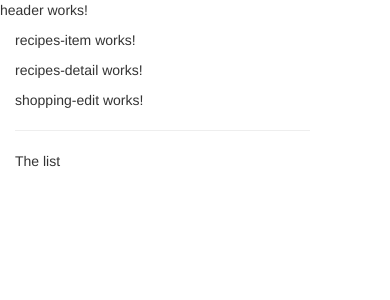
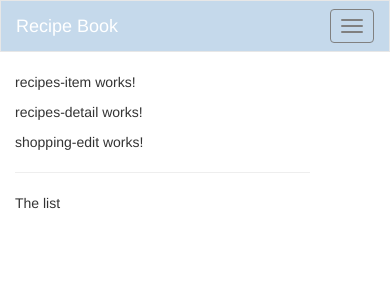
Before and after one commit to js-gibsonplu/shopping-list, an Angular app: page / in a window 390 px wide. Shown: the top 300 px of the page. Built offline with nearby package versions, Linux system fonts and the light colour scheme.

Commit message:
adjusted styling and added hamburger on collapse

```diff
--- a/src/app/components/header/header.component.css
+++ b/src/app/components/header/header.component.css
@@ -0,0 +1,19 @@
+/* *Overrides base Bootstrap styling */
+nav,
+.navbar,
+.navbar-default a {
+  color: white;
+}
+
+.icon-bar {
+  background-color: gray !important;
+}
+
+.navbar-toggle {
+  border-color: gray !important;
+}
+
+.navbar-toggle:hover {
+  background-color: rgba(0, 0, 0, 0.1);
+}
+/* * */
--- a/src/app/components/header/header.component.html
+++ b/src/app/components/header/header.component.html
@@ -1 +1,25 @@
-<p>header works!</p>
+<nav class="navbar navbar-default" style="background-color: rgb(197, 217, 235)">
+  <div class="container-fluid">
+    <div class="navbar-header">
+      <button type="button" class="navbar-toggle" (click)="collapsed = !collapsed">
+        <span class="icon-bar" *ngFor="let iconBar of [1, 2, 3]"></span>
+      </button>
+      <a routerLink="/" class="navbar-brand">Recipe Book</a>
+    </div>
+    <div class="navbar-collapse" [class.collapse]="collapsed" (window:resize)="collapsed = true">
+      <ul class="nav navbar-nav">
+        <li><a href="#">Recipes</a></li>
+        <li><a href="#">Shopping List</a></li>
+      </ul>
+      <ul class="nav navbar-nav navbar-right">
+        <li class="dropdown">
+          <a href="#" class="dropdown-toggle" role="button">Admin<span class="caret"></span></a>
+          <ul class="dropdown-menu">
+            <li><a href="#">Save Data</a></li>
+            <li><a href="#">Fetch Data</a></li>
+          </ul>
+        </li>
+      </ul>
+    </div>
+  </div>
+</nav>
--- a/src/app/components/header/header.component.ts
+++ b/src/app/components/header/header.component.ts
@@ -6,10 +6,8 @@
   styleUrls: ['./header.component.css']
 })
 export class HeaderComponent implements OnInit {
+  collapsed = true;
+  constructor() {}
 
-  constructor() { }
-
-  ngOnInit() {
-  }
-
+  ngOnInit() {}
 }
```
